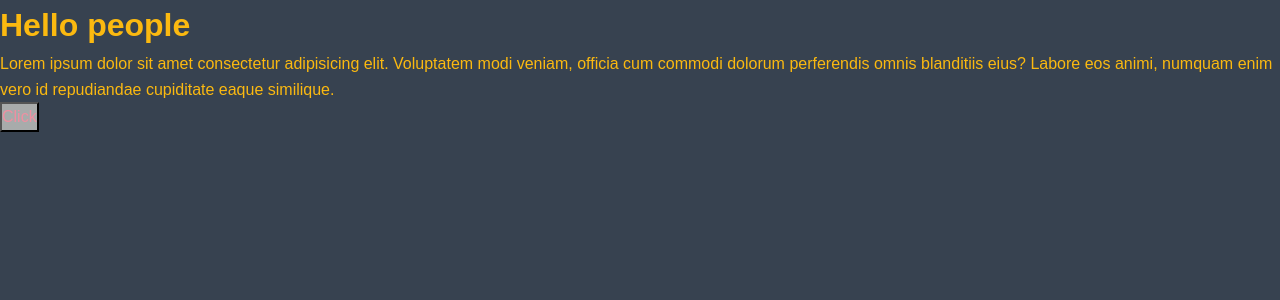
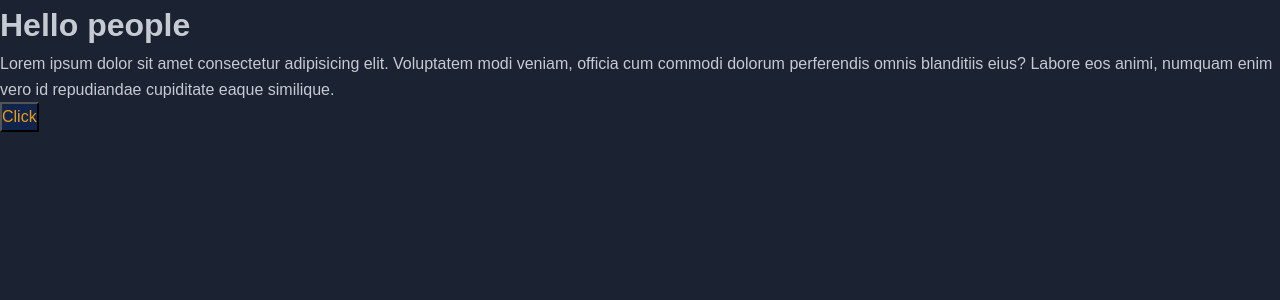
Before and after one commit to jkibura/cleaning-4, a React (Vite) app: page / in a window 1280 px wide. Shown: the top 300 px of the page. Built offline with nearby package versions, Linux system fonts and the light colour scheme.

Commit message:
Tried different colors, with some better insight now. Didn't paste though, played around with the hsl values

```diff
--- a/src/index.css
+++ b/src/index.css
@@ -1,21 +1,21 @@
 :root {
   /* Colors */
-  --color-primary: #a8abab;
-  --color-primary-dark: #a8abab80;
-  --color-accent: #ef8fa1;
-  --color-accent-dark: #ef8fa0be;
+  --color-primary: hsl(220, 65%, 18%);
+  --color-primary-dark: hsl(220, 65%, 12%);
+  --color-accent: hsl(38, 85%, 50%);
+  --color-accent-dark: hsl(38, 85%, 38%);
 
-  --color-text: #fbb910;
-  --color-text-muted: #fecd50;
+  --color-text: hsl(220, 12%, 80%);
+  --color-text-muted: hsl(220, 65%, 18%);
 
-  --color-bg: #374250;
-  --color-surface: #374250;
+  --color-bg: hsl(220, 30%, 15%);
+  --color-surface: hsl(220, 30%, 28%);
   --color-whatsapp: #25d366;
 
 
   /* Typography */
-  --font-sans: sans-serif;
-  --font-heading: serif sans-serif;
+  --font-sans: 'Outfit', sans-serif;
+  --font-heading: 'Cormorant Garamond', serif;
 
   --fs-sm: 0.875rem;
   --fs-base: 1rem;
@@ -56,9 +56,9 @@
   --radius-lg: 20px;
   --radius-full: 9999px;
 
-  --shadow-sm:
+  /* --shadow-sm:
   --shadow-md:
-  --shadow-lg:
+  --shadow-lg: */
 }
 
 *, *::before, *::after {
```
